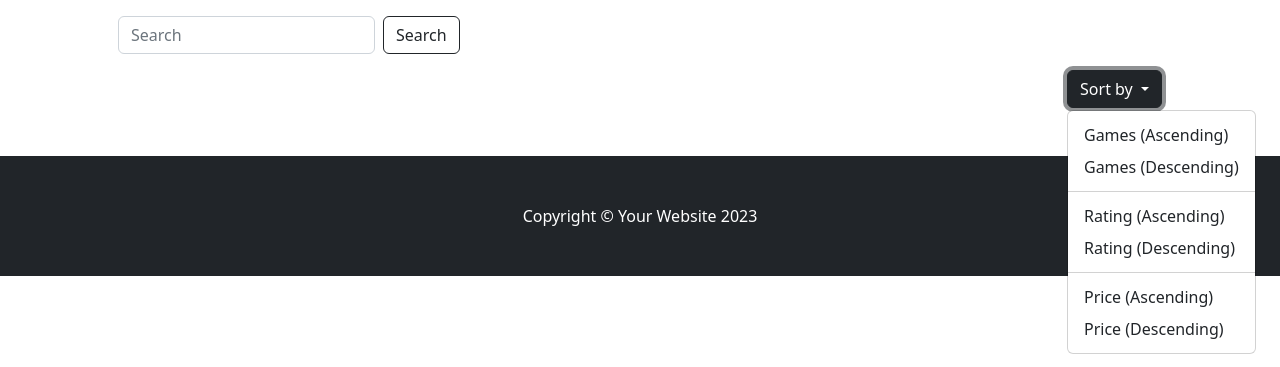
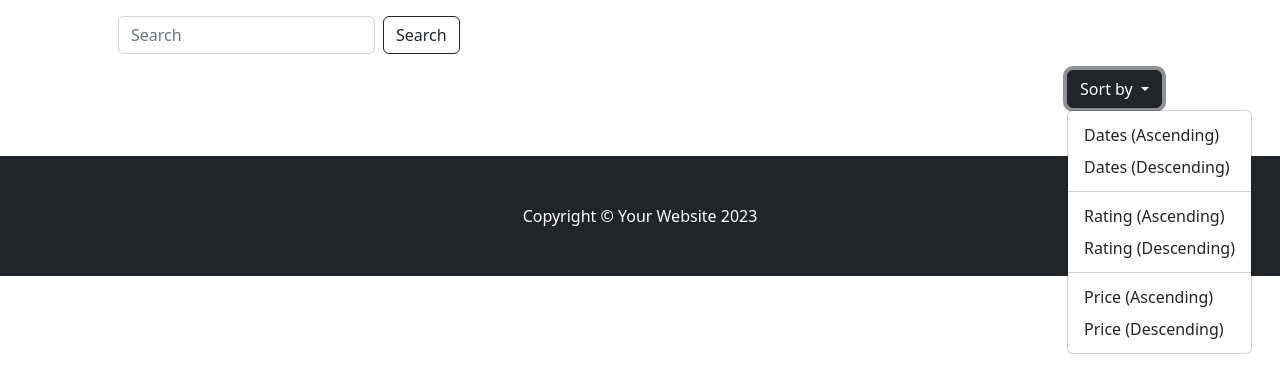
Before and after one commit to IllyaShparuk/djangoCICD, a Django app: page / in a window 1280 px wide, after a click on "Sort by". Shown: the part 433-800 px from the top of the page. Run offline with Django 5.2, Linux system fonts and the light colour scheme; data that the repository does not hold is empty; some libraries are stand-ins or nearby versions.

Commit message:
NamesFixed

```diff
--- a/main/templates/main.html
+++ b/main/templates/main.html
@@ -16,8 +16,8 @@
                         Sort by
                     </button>
                     <ul class="dropdown-menu" aria-labelledby="sortMenuButton">
-                        <li><a class="dropdown-item" href="{% url 'sort_date' %}?sort=asc"> Games (Ascending)</a></li>
-                        <li><a class="dropdown-item" href="{% url 'sort_date' %}?sort=desc"> Games (Descending)</a></li>
+                        <li><a class="dropdown-item" href="{% url 'sort_date' %}?sort=asc"> Dates (Ascending)</a></li>
+                        <li><a class="dropdown-item" href="{% url 'sort_date' %}?sort=desc"> Dates (Descending)</a></li>
                         <div class="dropdown-divider"></div>
                         <li><a class="dropdown-item" href="{% url 'sort_rating' %}?sort=asc">Rating (Ascending)</a></li>
                         <li><a class="dropdown-item" href="{% url 'sort_rating' %}?sort=desc">Rating (Descending)</a></li>
```
